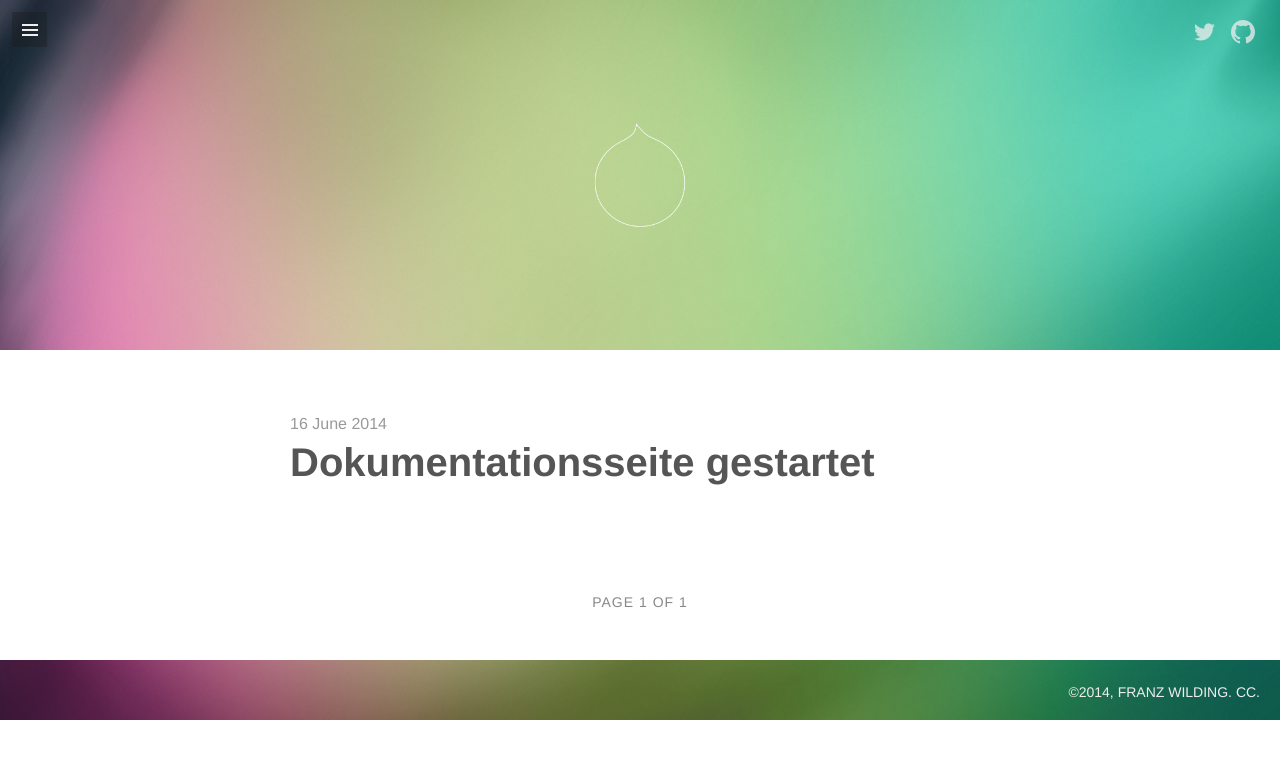
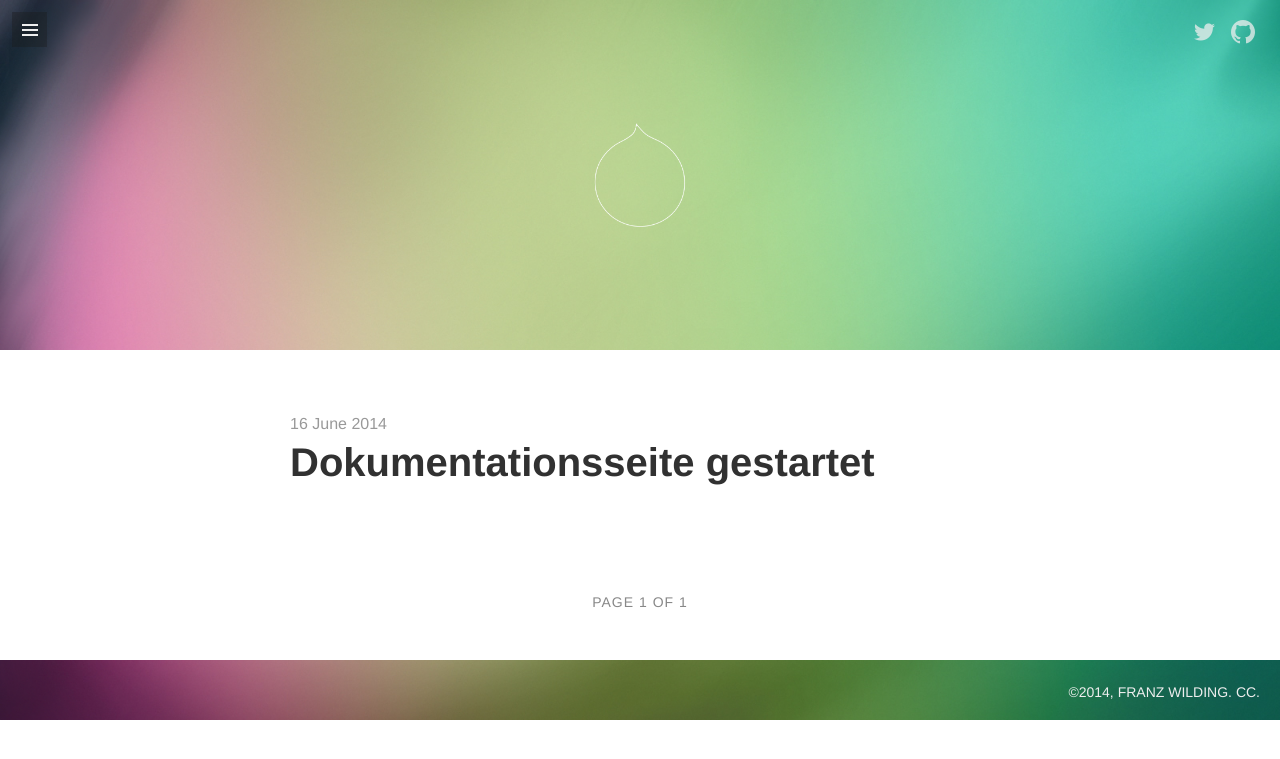
Before and after one commit to franzwilding/drupal-docs, a Jekyll site: the page built from index.html, in a window 1280 px wide. Shown: the top 759 px of the page. Built offline with Jekyll 4.4.1, drawn with Linux system fonts in a browser that asks for light colours; some web fonts are replaced; the list of posts is cut into pages by our own code.

Commit message:
dont link posts to detail page

```diff
--- a/index.html
+++ b/index.html
@@ -15,8 +15,8 @@ title: Home
   {% for post in paginator.posts %}
     <div>
       <span class="post-date">{{ post.date | date_to_long_string }}</span>
-      <h1><a href="{{ post.url }}">{{ post.title }}</a></h1>
-      <p class="post-description">{{ post.content | strip_html | truncatewords: 50 }}</p>
+      <h1>{{ post.title }}</h1>
+      <p class="post-description">{{ post.content }}</p>
     </div>
     <br>
   {% endfor %}
```
